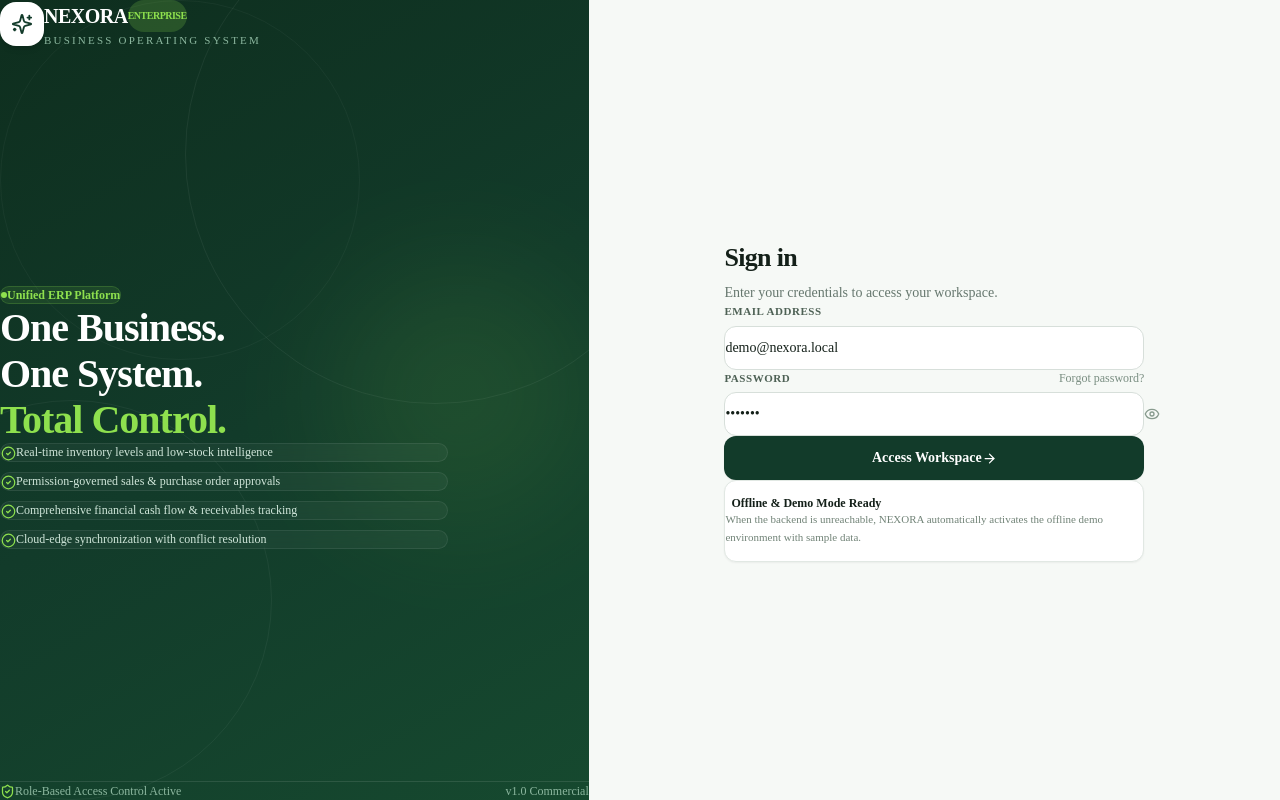
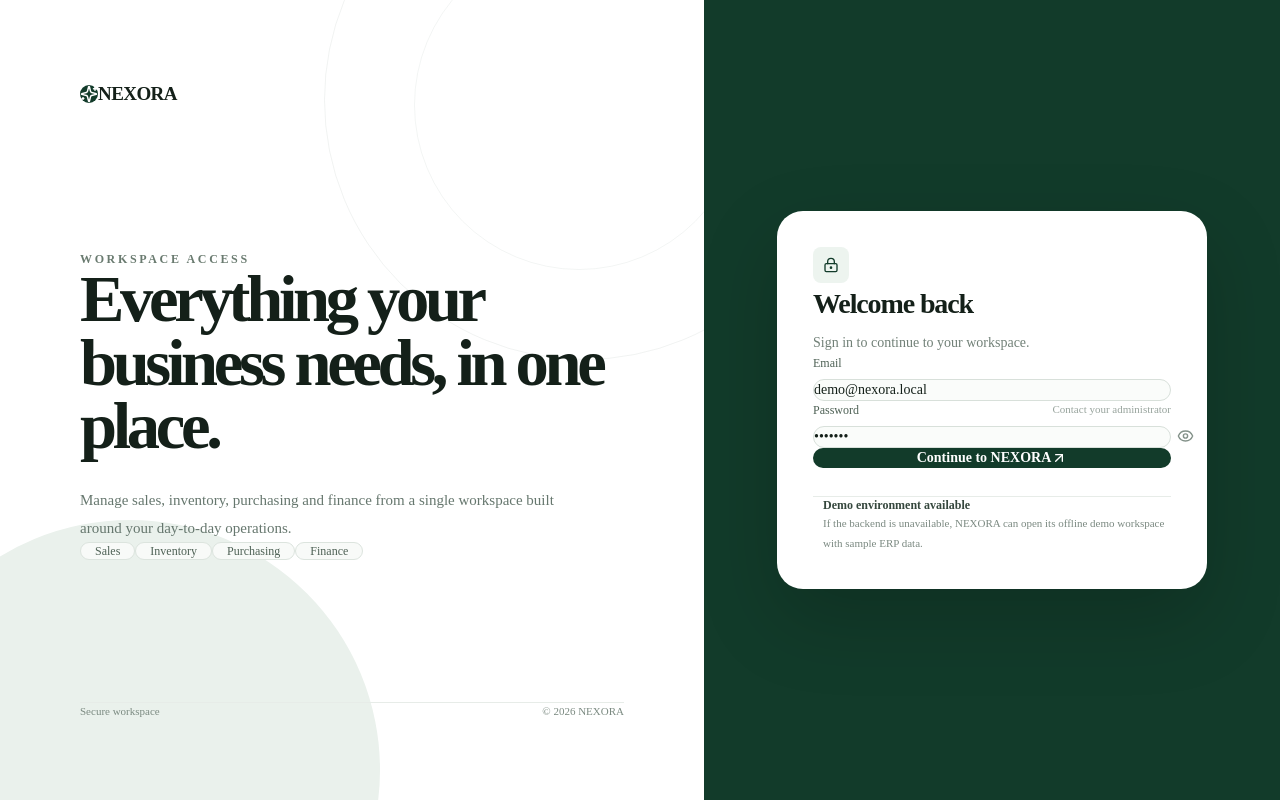
Before and after one commit to LinukaBandara/Nexora, a Next.js app in the folder apps/web/: page /login in a window 1280 px wide. Built offline with nearby package versions, Linux system fonts and the light colour scheme.

Commit message:
feat(login): redesign NEXORA workspace sign-in

```diff
--- a/apps/web/app/login/page.tsx
+++ b/apps/web/app/login/page.tsx
@@ -4,15 +4,7 @@ import React, { useState } from "react";
 import { useRouter } from "next/navigation";
 import { login } from "@/lib/nexora-api";
 import { ApiError } from "@/lib/api";
-import { Button } from "@/components/ui/Button";
-import { ArrowRight, CheckCircle2, Lock, ShieldCheck, Sparkles, Eye, EyeOff } from "lucide-react";
-
-const FEATURES = [
-  "Real-time inventory levels and low-stock intelligence",
-  "Permission-governed sales & purchase order approvals",
-  "Comprehensive financial cash flow & receivables tracking",
-  "Cloud-edge synchronization with conflict resolution",
-];
+import { ArrowUpRight, Eye, EyeOff, LockKeyhole, Sparkles } from "lucide-react";
 
 export default function LoginPage() {
   const router = useRouter();
@@ -37,104 +29,78 @@ export default function LoginPage() {
   }
 
   return (
-    <div className="flex min-h-screen w-full" style={{ fontFamily: "var(--font-family-primary)" }}>
-      {/* ── Left branding panel ── */}
-      <div
-        className="relative hidden w-[46%] flex-col justify-between overflow-hidden p-12 text-white lg:flex xl:p-16"
-        style={{ background: "linear-gradient(150deg, #0E2E1E 0%, #123B2A 50%, #16492F 100%)" }}
-      >
-        {/* Decorative rings */}
-        <div className="pointer-events-none absolute -right-24 -top-24 h-[500px] w-[500px] rounded-full border border-white/[0.06]" />
-        <div className="pointer-events-none absolute -right-16 -top-16 h-[360px] w-[360px] rounded-full border border-white/[0.04]" />
-        <div className="pointer-events-none absolute -left-32 bottom-0 h-[400px] w-[400px] rounded-full border border-white/[0.05]" />
-        {/* Lime glow accent */}
-        <div
-          className="pointer-events-none absolute right-0 top-1/3 h-64 w-64 rounded-full opacity-10 blur-3xl"
-          style={{ background: "#8EE04E" }}
-        />
+    <main className="min-h-screen bg-[#F3F5F2] text-[#142019]" style={{ fontFamily: "var(--font-family-primary)" }}>
+      <div className="grid min-h-screen lg:grid-cols-[1.1fr_0.9fr]">
+        {/* Brand side */}
+        <section className="relative hidden overflow-hidden bg-white lg:flex lg:flex-col lg:justify-between lg:p-14 xl:p-20">
+          <div className="pointer-events-none absolute right-[-140px] top-[-160px] h-[520px] w-[520px] rounded-full border border-[#123B2A]/[0.06]" />
+          <div className="pointer-events-none absolute right-[-40px] top-[-60px] h-[330px] w-[330px] rounded-full border border-[#123B2A]/[0.05]" />
+          <div className="pointer-events-none absolute bottom-[-220px] left-[-120px] h-[500px] w-[500px] rounded-full bg-[#EAF1EC]" />
 
-        {/* Brand logo */}
           <div className="relative z-10 flex items-center gap-3">
-          <div className="flex h-11 w-11 items-center justify-center rounded-2xl bg-white shadow-md">
-            <Sparkles size={22} className="text-[#123B2A]" />
+            <div className="flex h-10 w-10 items-center justify-center rounded-xl bg-[#123B2A] text-white">
+              <Sparkles size={18} />
             </div>
-          <div>
-            <div className="flex items-center gap-2 text-xl font-bold tracking-tight text-white">
-              NEXORA
-              <span className="rounded-full bg-[#8EE04E]/20 px-2 py-0.5 text-[10px] font-semibold text-[#8EE04E]">
-                ENTERPRISE
-              </span>
-            </div>
-            <div className="text-[11px] uppercase tracking-[0.2em] text-[#8CB79F]">Business Operating System</div>
-          </div>
+            <span className="text-[19px] font-bold tracking-[-0.03em]">NEXORA</span>
           </div>
 
-        {/* Value statement */}
-        <div className="relative z-10 max-w-md space-y-8">
-          <div>
-            <div className="mb-4 inline-flex items-center gap-2 rounded-full border border-[#8EE04E]/20 bg-[#8EE04E]/10 px-3 py-1 text-xs font-semibold text-[#8EE04E]">
-              <span className="h-1.5 w-1.5 rounded-full bg-[#8EE04E]" />
-              Unified ERP Platform
-            </div>
-            <h2 className="text-3xl font-bold leading-[1.15] tracking-tight text-white sm:text-[40px]">
-              One Business.<br />One System.<br />
-              <span className="text-[#8EE04E]">Total Control.</span>
-            </h2>
-          </div>
+          <div className="relative z-10 max-w-[620px] pb-6">
+            <p className="mb-5 text-xs font-semibold uppercase tracking-[0.22em] text-[#6A7B70]">
+              Workspace access
+            </p>
+            <h1 className="max-w-[590px] text-[clamp(46px,5.2vw,78px)] font-semibold leading-[0.96] tracking-[-0.065em] text-[#142019]">
+              Everything your business needs, in one place.
+            </h1>
+            <p className="mt-7 max-w-[500px] text-[15px] leading-7 text-[#66776E]">
+              Manage sales, inventory, purchasing and finance from a single workspace built around your day-to-day operations.
+            </p>
 
-          <div className="space-y-2.5">
-            {FEATURES.map((f, i) => (
-              <div
-                key={i}
-                className="flex items-start gap-3 rounded-xl border border-white/[0.08] bg-white/[0.04] px-4 py-3 text-xs text-[#D0E6DA] backdrop-blur-sm"
+            <div className="mt-10 flex flex-wrap gap-2">
+              {[
+                "Sales",
+                "Inventory",
+                "Purchasing",
+                "Finance",
+              ].map((item) => (
+                <span
+                  key={item}
+                  className="rounded-full border border-[#DCE4DE] bg-[#F8FAF8] px-3.5 py-2 text-xs font-medium text-[#4E6155]"
                 >
-                <CheckCircle2 size={15} className="mt-0.5 shrink-0 text-[#8EE04E]" />
-                <span>{f}</span>
-              </div>
+                  {item}
+                </span>
               ))}
             </div>
           </div>
 
-        {/* Footer */}
-        <div className="relative z-10 flex items-center justify-between border-t border-white/10 pt-6 text-[12px] text-[#8CB79F]">
-          <div className="flex items-center gap-2">
-            <ShieldCheck size={15} className="text-[#8EE04E]" />
-            <span>Role-Based Access Control Active</span>
+          <div className="relative z-10 flex items-center justify-between border-t border-[#E7ECE8] pt-5 text-[11px] text-[#7B8A81]">
+            <span>Secure workspace</span>
+            <span>© {new Date().getFullYear()} NEXORA</span>
           </div>
-          <span>v1.0 Commercial</span>
+        </section>
+
+        {/* Login side */}
+        <section className="flex min-h-screen items-center justify-center bg-[#123B2A] px-5 py-10 sm:px-8 lg:px-12">
+          <div className="w-full max-w-[430px]">
+            <div className="mb-7 flex items-center gap-3 lg:hidden">
+              <div className="flex h-10 w-10 items-center justify-center rounded-xl bg-white text-[#123B2A]">
+                <Sparkles size={18} />
               </div>
+              <span className="text-xl font-bold tracking-[-0.03em] text-white">NEXORA</span>
             </div>
 
-      {/* ── Right login panel ── */}
-      <div className="flex flex-1 flex-col items-center justify-center bg-[#F6F9F6] px-6 py-12 sm:px-12 lg:px-14">
-        <div className="w-full max-w-[420px] space-y-8">
-
-          {/* Mobile logo */}
-          <div className="flex flex-col items-center text-center lg:hidden">
-            <div className="flex h-12 w-12 items-center justify-center rounded-2xl bg-[#123B2A] shadow-md">
-              <Sparkles size={22} className="text-[#8EE04E]" />
+            <div className="rounded-[26px] bg-white p-7 shadow-[0_30px_80px_rgba(0,0,0,0.18)] sm:p-9">
+              <div className="mb-8">
+                <div className="mb-4 inline-flex h-9 w-9 items-center justify-center rounded-lg bg-[#EDF4EF] text-[#123B2A]">
+                  <LockKeyhole size={16} />
                 </div>
-            <h1 className="mt-3 text-xl font-bold tracking-tight text-[#142019]">NEXORA ERP</h1>
-            <p className="mt-1 text-xs text-[#63756A]">One Business. One System. Total Control.</p>
+                <h2 className="text-[28px] font-semibold tracking-[-0.04em] text-[#142019]">Welcome back</h2>
+                <p className="mt-1.5 text-sm leading-6 text-[#718077]">Sign in to continue to your workspace.</p>
               </div>
 
-          {/* Heading */}
+              <form onSubmit={handleSubmit} className="space-y-4">
                 <div>
-            <h2 className="text-[26px] font-bold tracking-tight text-[#142019]">Sign in</h2>
-            <p className="mt-1.5 text-sm text-[#66776E]">
-              Enter your credentials to access your workspace.
-            </p>
-          </div>
-
-          {/* Form */}
-          <form onSubmit={handleSubmit} className="space-y-4">
-            {/* Email */}
-            <div>
-              <label
-                htmlFor="login-email"
-                className="mb-1.5 block text-[11px] font-semibold uppercase tracking-wider text-[#4E6155]"
-              >
-                Email Address
+                  <label htmlFor="login-email" className="mb-1.5 block text-xs font-medium text-[#4E6155]">
+                    Email
                   </label>
                   <input
                     id="login-email"
@@ -143,20 +109,16 @@ export default function LoginPage() {
                     value={email}
                     onChange={(e) => setEmail(e.target.value)}
                     placeholder="name@company.com"
-                className="h-11 w-full rounded-xl border border-[#D7DFDA] bg-white px-4 text-sm text-[#142019] placeholder:text-[#91A297] transition-all focus:border-[#1F7A4D] focus:outline-none focus:ring-2 focus:ring-[#1F7A4D]/15"
+                    className="h-12 w-full rounded-xl border border-[#D8E0DA] bg-[#FAFCFA] px-4 text-sm text-[#142019] outline-none transition placeholder:text-[#9AA79F] focus:border-[#1F7A4D] focus:bg-white focus:ring-4 focus:ring-[#1F7A4D]/10"
                   />
                 </div>
 
-            {/* Password */}
                 <div>
                   <div className="mb-1.5 flex items-center justify-between">
-                <label
-                  htmlFor="login-password"
-                  className="block text-[11px] font-semibold uppercase tracking-wider text-[#4E6155]"
-                >
+                    <label htmlFor="login-password" className="text-xs font-medium text-[#4E6155]">
                       Password
                     </label>
-                <span className="cursor-not-allowed text-xs text-[#7A8E82]">Forgot password?</span>
+                    <span className="text-[11px] text-[#98A49D]">Contact your administrator</span>
                   </div>
                   <div className="relative">
                     <input
@@ -166,32 +128,30 @@ export default function LoginPage() {
                       value={password}
                       onChange={(e) => setPassword(e.target.value)}
                       placeholder="••••••••"
-                  className="h-11 w-full rounded-xl border border-[#D7DFDA] bg-white px-4 pr-10 text-sm text-[#142019] placeholder:text-[#91A297] transition-all focus:border-[#1F7A4D] focus:outline-none focus:ring-2 focus:ring-[#1F7A4D]/15"
+                      className="h-12 w-full rounded-xl border border-[#D8E0DA] bg-[#FAFCFA] px-4 pr-11 text-sm text-[#142019] outline-none transition placeholder:text-[#9AA79F] focus:border-[#1F7A4D] focus:bg-white focus:ring-4 focus:ring-[#1F7A4D]/10"
                     />
                     <button
                       type="button"
                       onClick={() => setShowPassword((v) => !v)}
-                  className="absolute right-3 top-1/2 -translate-y-1/2 text-[#889B8E] hover:text-[#4E6155] transition"
+                      className="absolute right-3 top-1/2 -translate-y-1/2 rounded-md p-1.5 text-[#84928A] transition hover:bg-[#EDF4EF] hover:text-[#123B2A]"
                       aria-label={showPassword ? "Hide password" : "Show password"}
                     >
-                  {showPassword ? <EyeOff size={16} /> : <Eye size={16} />}
+                      {showPassword ? <EyeOff size={17} /> : <Eye size={17} />}
                     </button>
                   </div>
                 </div>
 
-            {/* Error */}
                 {error && (
-              <div className="rounded-xl border border-[#F5C2C2] bg-[#FDF5F5] px-4 py-3 text-xs font-medium text-[#C84A4A]">
+                  <div className="rounded-xl border border-[#F1CACA] bg-[#FFF7F7] px-4 py-3 text-xs font-medium text-[#C84A4A]">
                     {error}
                   </div>
                 )}
 
-            {/* Submit */}
                 <button
                   id="login-submit"
                   type="submit"
                   disabled={loading}
-              className="flex h-11 w-full items-center justify-center gap-2 rounded-xl bg-[#123B2A] text-sm font-semibold text-white shadow-sm transition hover:bg-[#184E37] active:scale-[0.98] disabled:opacity-60"
+                  className="group mt-2 flex h-12 w-full items-center justify-center gap-2 rounded-xl bg-[#123B2A] text-sm font-semibold text-white transition hover:bg-[#184E37] active:scale-[0.99] disabled:cursor-not-allowed disabled:opacity-60"
                 >
                   {loading ? (
                     <span className="flex items-center gap-2">
@@ -202,23 +162,31 @@ export default function LoginPage() {
                       Signing in...
                     </span>
                   ) : (
-                <>Access Workspace <ArrowRight size={15} /></>
+                    <>
+                      Continue to NEXORA
+                      <ArrowUpRight size={16} className="transition-transform group-hover:-translate-y-0.5 group-hover:translate-x-0.5" />
+                    </>
                   )}
                 </button>
               </form>
 
-          {/* Demo notice */}
-          <div className="rounded-xl border border-[#E1E8E3] bg-white px-4 py-3.5 text-xs text-[#5D6F63] shadow-sm">
-            <div className="flex items-center gap-1.5 font-semibold text-[#142019]">
-              <span className="h-2 w-2 rounded-full bg-[#8EE04E]" />
-              Offline & Demo Mode Ready
-            </div>
-            <div className="mt-1 text-[11px] text-[#718377] leading-relaxed">
-              When the backend is unreachable, NEXORA automatically activates the offline demo environment with sample data.
+              <div className="mt-7 border-t border-[#E7ECE8] pt-5">
+                <div className="flex items-start gap-2.5">
+                  <span className="mt-1 h-2 w-2 shrink-0 rounded-full bg-[#72B83D]" />
+                  <div>
+                    <p className="text-xs font-semibold text-[#35473D]">Demo environment available</p>
+                    <p className="mt-1 text-[11px] leading-5 text-[#7B8981]">
+                      If the backend is unavailable, NEXORA can open its offline demo workspace with sample ERP data.
+                    </p>
                   </div>
                 </div>
               </div>
             </div>
+
+            <p className="mt-5 text-center text-[11px] text-white/50 lg:hidden">Secure workspace</p>
           </div>
+        </section>
+      </div>
+    </main>
   );
 }
```
Lines whose indentation alone changed are shown as unchanged.
